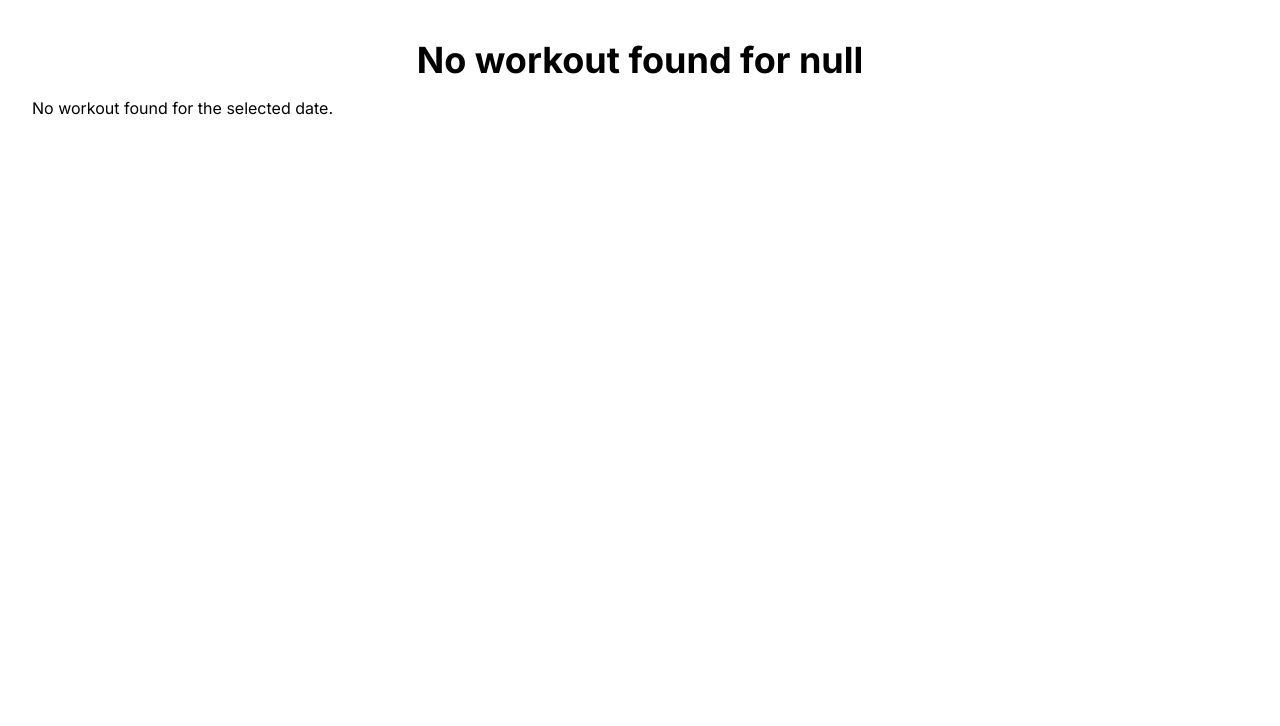
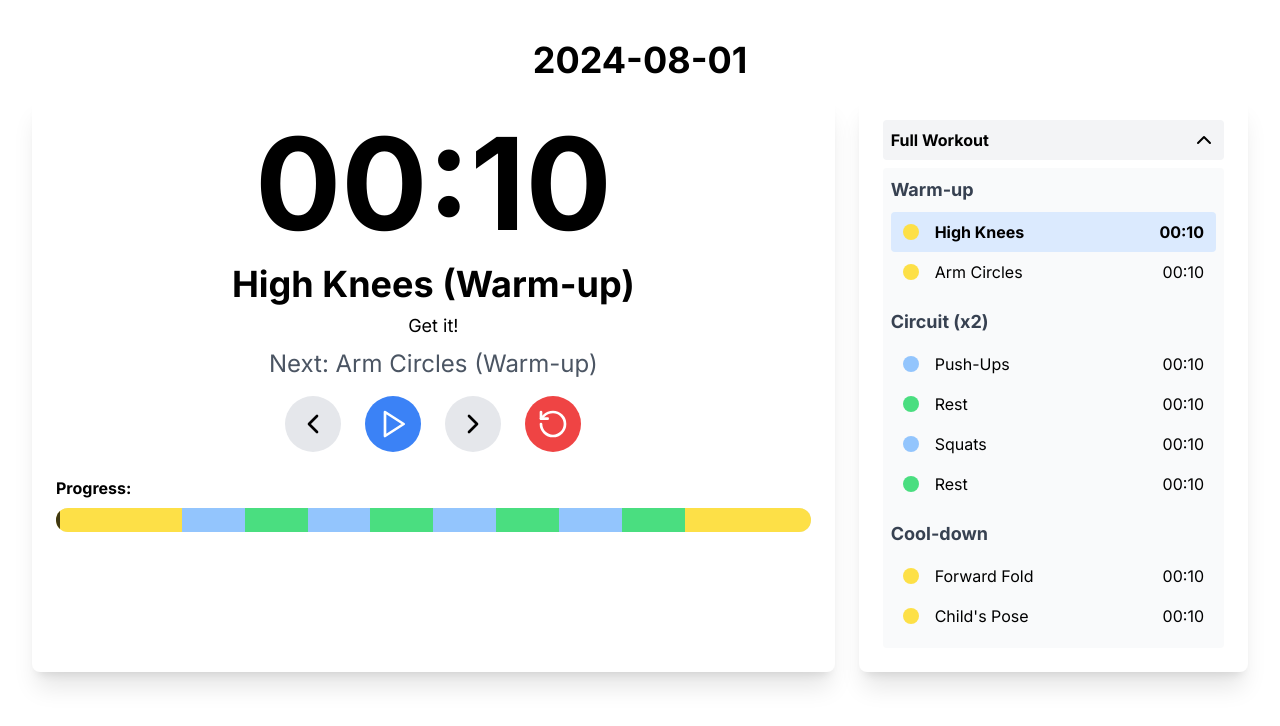
Before and after one commit to saadiq/interval-timer, a Next.js app: page / in a window 1280 px wide. Shown: the top 726 px of the page. Built offline with nearby package versions, Linux system fonts and the light colour scheme.

Commit message:
Removed "round of round" display

```diff
--- a/src/app/page.tsx
+++ b/src/app/page.tsx
@@ -39,6 +39,16 @@ interface WorkoutData {
     duration: number;
     description?: string;
   }[];
+}
+
+interface SectionInfo {
+  index: number;
+  section: WorkoutSection;
+  isCircuit: boolean;
+  repetition: number;
+  startTime: number;
+  timeRemaining: number;
+  nextSection: { section: WorkoutSection; isCircuit: boolean; repetition: number; startTime: number } | null;
 }
 
 export default function Home() {
@@ -125,7 +135,7 @@ export default function Home() {
 
   const totalDuration: number = getWorkoutProgression().reduce((total, item) => total + item.section.duration, 0);
 
-  const getCurrentSectionInfo = useCallback((currentTime: number) => {
+  const getCurrentSectionInfo = useCallback((currentTime: number): SectionInfo | null => {
     const progression = getWorkoutProgression();
 
     for (let i = 0; i < progression.length; i++) {
@@ -135,7 +145,8 @@ export default function Home() {
         return {
           index: i,
           ...current,
-          timeRemaining: next.startTime - currentTime
+          timeRemaining: next.startTime - currentTime,
+          nextSection: next
         };
       }
     }
@@ -145,9 +156,19 @@ export default function Home() {
     return {
       index: progression.length - 1,
       ...last,
-      timeRemaining: Math.max(0, (last.startTime + last.section.duration) - currentTime)
+      timeRemaining: Math.max(0, (last.startTime + last.section.duration) - currentTime),
+      nextSection: null
     };
   }, [getWorkoutProgression]);
+
+  const getSectionType = useCallback((section: WorkoutSection | undefined) => {
+    if (section && !section.isCircuit) {
+      const index = workout.indexOf(section);
+      if (index < workout.findIndex(s => s.isCircuit)) return 'Warm-up';
+      if (index > workout.findLastIndex(s => s.isCircuit)) return 'Cool-down';
+    }
+    return '';
+  }, [workout]);
 
   useEffect(() => {
     let interval: NodeJS.Timeout | null = null;
@@ -259,7 +280,6 @@ export default function Home() {
     }
 
     // Check circuit
-    const circuitDuration = circuit.reduce((total, exercise) => total + exercise.duration, 0);
     for (let rep = 0; rep < circuitRepetitions; rep++) {
       for (let i = 0; i < circuit.length; i++) {
         accumulatedTime += circuit[i].duration;
@@ -290,19 +310,25 @@ export default function Home() {
             <div className="bg-white rounded-lg shadow-xl p-4 sm:p-6 h-full flex flex-col justify-between">
               <div>
                 <div className="text-7xl sm:text-8xl lg:text-9xl font-bold mb-4 text-center">
-                  {formatTime(getCurrentSectionInfo(time)?.timeRemaining || 0)}
+                  {formatTime(getCurrentSectionInfo(time)?.timeRemaining ?? 0)}
                 </div>
 
                 <div className="mb-4 text-center">
                   <div className="text-2xl sm:text-3xl lg:text-4xl font-bold mb-2">
-                    {getCurrentSectionInfo(time)?.section.name}
-                    {getCurrentSectionInfo(time)?.isCircuit && ` (Round ${currentRepetition}/${circuitRepetitions})`}
+                    {getCurrentSectionInfo(time)?.section.name ?? ''}
+                    {!getCurrentSectionInfo(time)?.isCircuit &&
+                      ` (${getSectionType(getCurrentSectionInfo(time)?.section)})`}
                   </div>
                   <div className="text-base sm:text-lg mb-2">
                     {getCurrentSectionInfo(time)?.section.description || 'Get it!'}
                   </div>
                   <div className="text-lg sm:text-xl lg:text-2xl text-gray-600">
-                    Next: {currentSectionIndex < getWorkoutProgression().length - 1 ? getWorkoutProgression()[currentSectionIndex + 1].section.name : 'Workout Complete'}
+                    Next: {getCurrentSectionInfo(time)?.nextSection ?
+                      `${getCurrentSectionInfo(time)?.nextSection?.section.name}${!getCurrentSectionInfo(time)?.nextSection?.isCircuit ?
+                        ` (${getSectionType(getCurrentSectionInfo(time)?.nextSection?.section)})` :
+                        ''
+                      }` :
+                      'Workout Complete'}
                   </div>
                 </div>
 
@@ -360,7 +386,7 @@ export default function Home() {
                 >
                   {(() => {
                     const { warmUp, circuit, coolDown } = getWorkoutSections();
-                    const currentPosition = getCurrentPosition(time);
+                    const currentPosition = getCurrentPosition(time) ?? { section: 'complete', index: -1 };
 
                     return (
                       <>
--- a/src/app/workouts.json
+++ b/src/app/workouts.json
@@ -167,7 +167,7 @@
       }
     ]
   },
-  "2024-08-06":
+  "2024-08-01":
   {
     "warmUp": [
       {
@@ -198,18 +198,6 @@
         {
           "name": "Rest",
           "duration": 10
-        },
-        {
-          "name": "Mountain Climbers",
-          "duration": 10
-        },
-        {
-          "name": "Rest",
-          "duration": 10
-        },
-        {
-          "name": "Reverse Lunges",
-          "duration": 10
         }
       ]
     },
```
